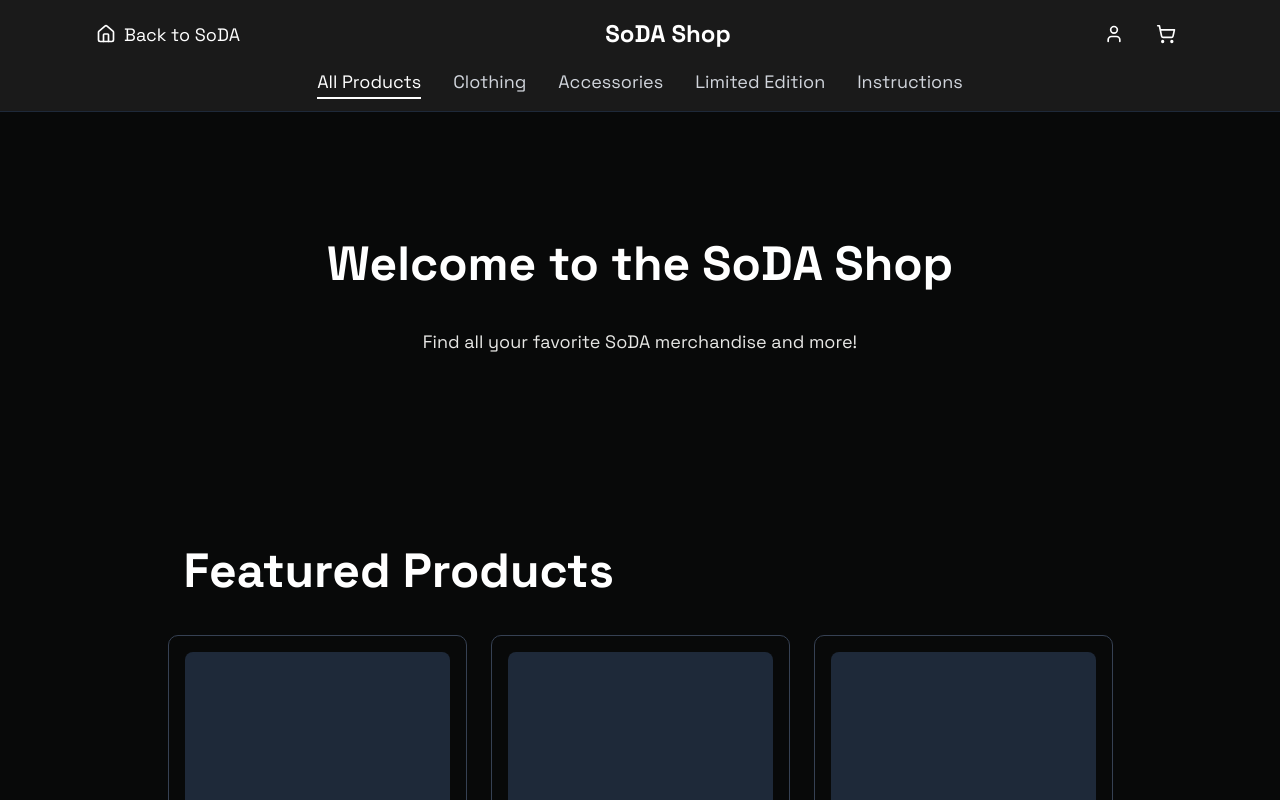
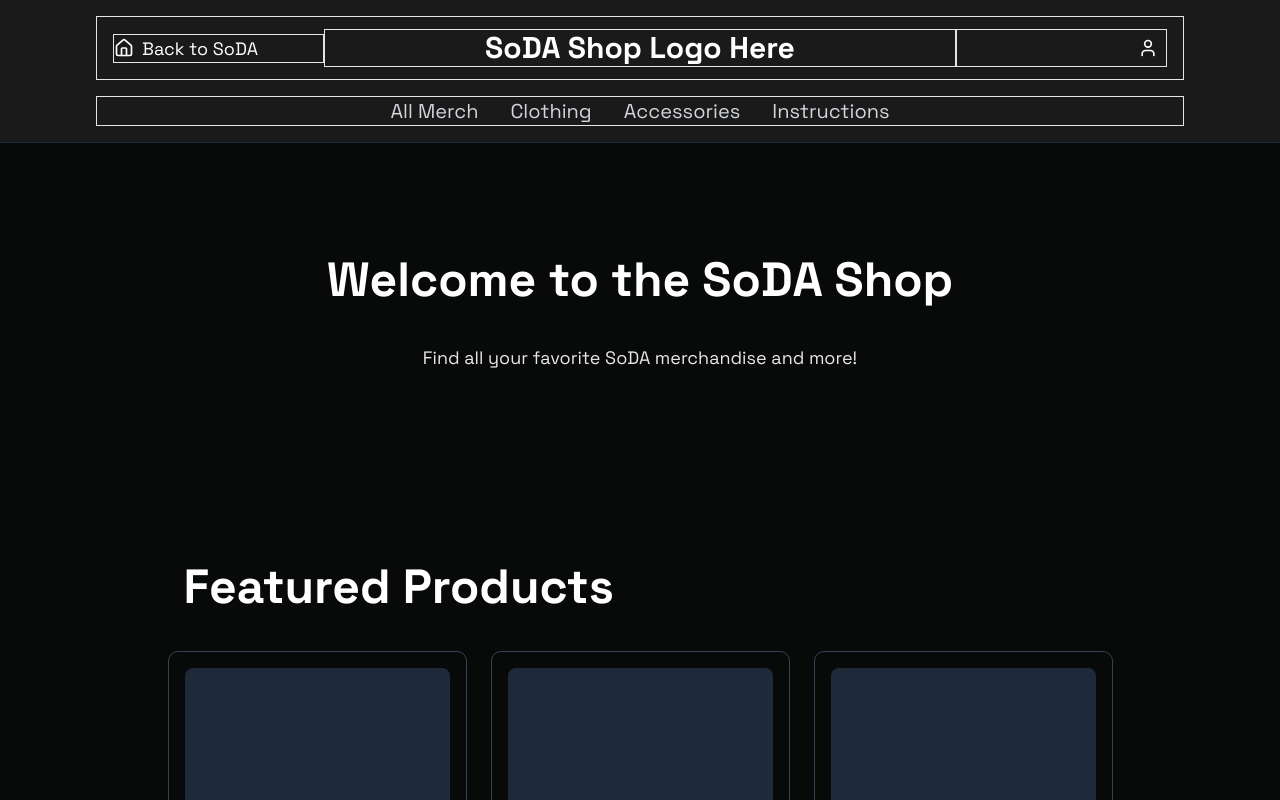
Before and after one commit to asusoda/asu-soda-newsite, a React (Vite) app: page /shop in a window 1280 px wide. Shown: the top 800 px of the page. Built offline with nearby package versions, Linux system fonts and the light colour scheme.

Commit message:
shop header

```diff
--- a/src/app.css
+++ b/src/app.css
@@ -525,3 +525,7 @@ background-size: contain;
 background-position: center;
 /* vertical-align: middle; Removed */
 }
+
+.hidden {
+  display: none;
+}
--- a/src/components/SodaShop/SodaShopHeader.tsx
+++ b/src/components/SodaShop/SodaShopHeader.tsx
@@ -1,12 +1,57 @@
+"use client"
+
 import { Link, NavLink } from "react-router-dom"
-import { ShoppingCart, Home, User } from "lucide-react" // Assuming you have lucide-react installed
+import { Home, User } from "lucide-react" // Assuming you have lucide-react installed
+import { useState, useEffect } from "react"
 
 export default function SodaShopHeader() {
+  const [isVisible, setIsVisible] = useState(true)
+  const [lastScrollY, setLastScrollY] = useState(0)
+
+  useEffect(() => {
+    const controlHeader = () => {
+      const currentScrollY = window.scrollY
+      const scrollDifference = currentScrollY - lastScrollY
+
+      // Show header when at top of page
+      if (currentScrollY < 25) {
+        setIsVisible(true)
+      }
+      // Scrolling down - move header up at same rate as scroll
+      else if (scrollDifference > 0) {
+        // Header moves up at the same rate as user scrolls down
+        setIsVisible(false)
+      }
+      // Scrolling up - header appears faster than scroll rate
+      else if (scrollDifference < 0) {
+
+        const reappearSpeed = 2
+
+        // Header reappears faster than the scroll rate
+        setIsVisible(true)
+      }
+
+      setLastScrollY(currentScrollY)
+    }
+
+    window.addEventListener("scroll", controlHeader)
+
+    return () => {
+      window.removeEventListener("scroll", controlHeader)
+    }
+  }, [lastScrollY])
+
   return (
-    <header className="bg-[#1a1a1a] border-b border-gray-800 py-4 px-6 md:px-12 lg:px-24">
-      <div className="flex justify-between items-center">
+    <header
+      className={`bg-[#1a1a1a] border-b border-gray-800 py-4 px-6 md:px-12 lg:px-24 w-full fixed top-0 z-50 ${
+        isVisible
+          ? "translate-y-0 transition-transform duration-200 ease-out" // FASTER reappear
+          : "-translate-y-full transition-transform duration-400 ease-in" // NORMAL disappear
+      }`}
+    >
+      <div className="border flex items-center justify-between h-16 px-4">
         {/* Logo and Home Link */}
-        <div className="flex items-center gap-4">
+        <div className="border flex items-center gap-4 w-[20%]">
           <Link to="/" className="flex items-center gap-2 text-white hover:text-gray-300">
             <Home size={20} />
             <span>Back to SoDA</span>
@@ -14,33 +59,33 @@ export default function SodaShopHeader() {
         </div>
 
         {/* Shop Title */}
-        <div className="text-center">
-          <Link to="/shop" className="text-2xl font-bold text-white hover:text-gray-300">
-            SoDA Shop
+        <div className="border flex-1 flex justify-center">
+          <Link to="/shop" className="text-3xl font-bold text-white hover:text-gray-300 ">
+            SoDA Shop Logo Here
           </Link>
         </div>
 
-        {/* User and Cart Icons */}
-        <div className="flex items-center gap-4">
-          <Link to="/shop/profile" className="text-white hover:text-gray-300 p-2 rounded-full hover:bg-gray-800">
+        {/* User and Balance Icons */}
+        <div className="border flex items-right gap-4 w-[20%]">
+          <Link
+            to="/shop/profile"
+            className="text-white hover:text-gray-300 p-2 rounded-full hover:bg-gray-800 ml-auto"
+          >
             <User size={20} />
           </Link>
-          <button className="text-white hover:text-gray-300 p-2 rounded-full hover:bg-gray-800">
-            <ShoppingCart size={20} />
-          </button>
         </div>
       </div>
 
       {/* Shop Navigation */}
       <nav className="mt-4">
-        <ul className="flex justify-center gap-8 text-gray-300">
+        <ul className="border flex justify-center gap-8 text-gray-300 text-xl">
           <li>
             <NavLink
-              to="/shop"
+              to="/shop/category/all"
               end
               className={({ isActive }) => (isActive ? "text-white border-b-2 border-white pb-1" : "hover:text-white")}
             >
-              All Products
+              All Merch
             </NavLink>
           </li>
           <li>
@@ -61,14 +106,6 @@ export default function SodaShopHeader() {
           </li>
           <li>
             <NavLink
-              to="/shop/category/limited"
-              className={({ isActive }) => (isActive ? "text-white border-b-2 border-white pb-1" : "hover:text-white")}
-            >
-              Limited Edition
-            </NavLink>
-          </li>
-          <li>
-            <NavLink
               to="/shop/instructions"
               className={({ isActive }) => (isActive ? "text-white border-b-2 border-white pb-1" : "hover:text-white")}
             >
--- a/src/pages/SodaShop/SodaShopHome.tsx
+++ b/src/pages/SodaShop/SodaShopHome.tsx
@@ -2,7 +2,7 @@ export default function SodaShopHome() {
   return (
     <>
       {/* Hero Section */}
-      <section className="section">
+      <section className="mt-[10%] section">
         <div className="flex flex-col items-center justify-center px-6 md:px-12 lg:px-24 py-12">
           <h1 className="section-header-text mb-4">Welcome to the SoDA Shop</h1>
           <p className="hero-small-text text-center max-w-3xl">Find all your favorite SoDA merchandise and more!</p>
```
